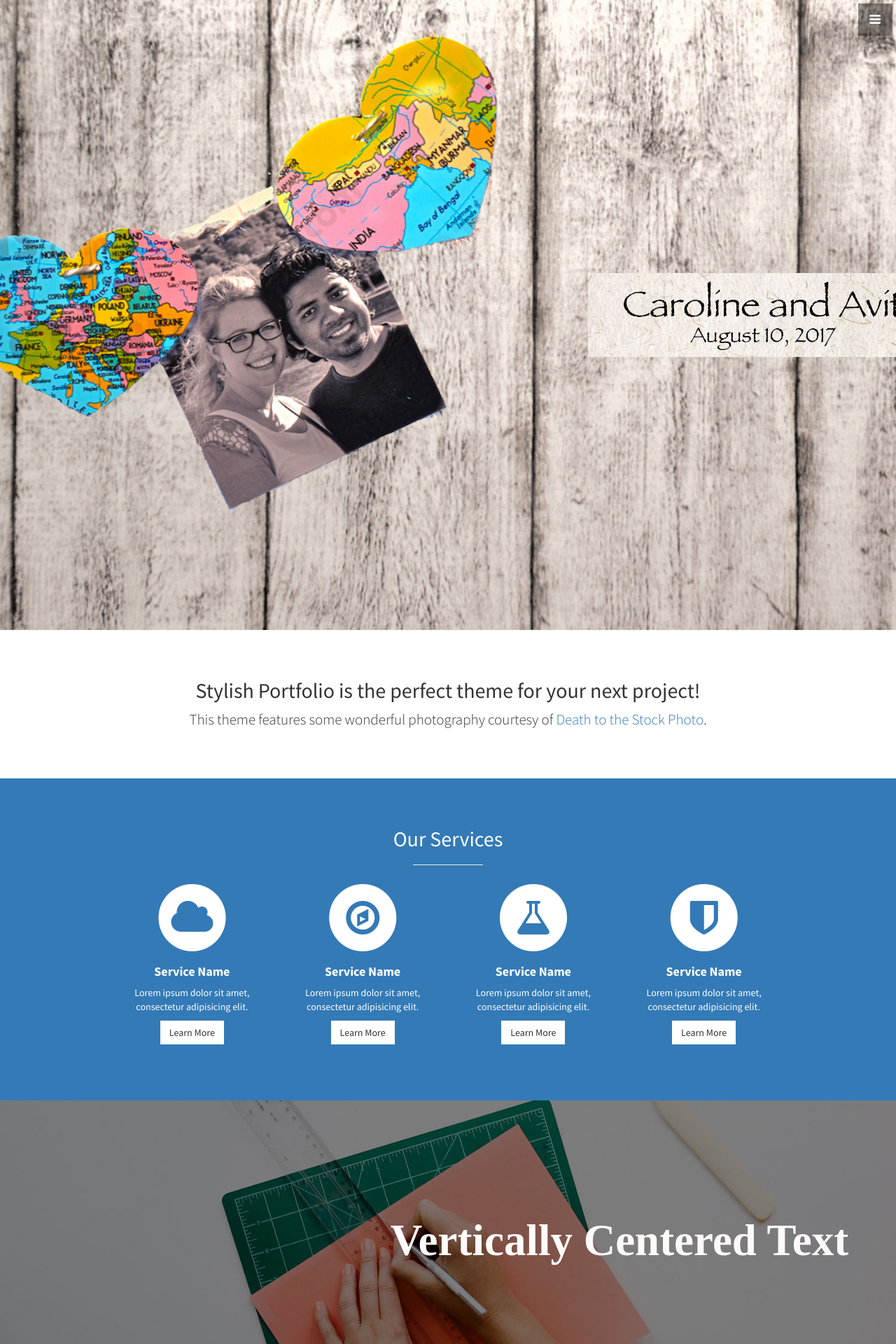
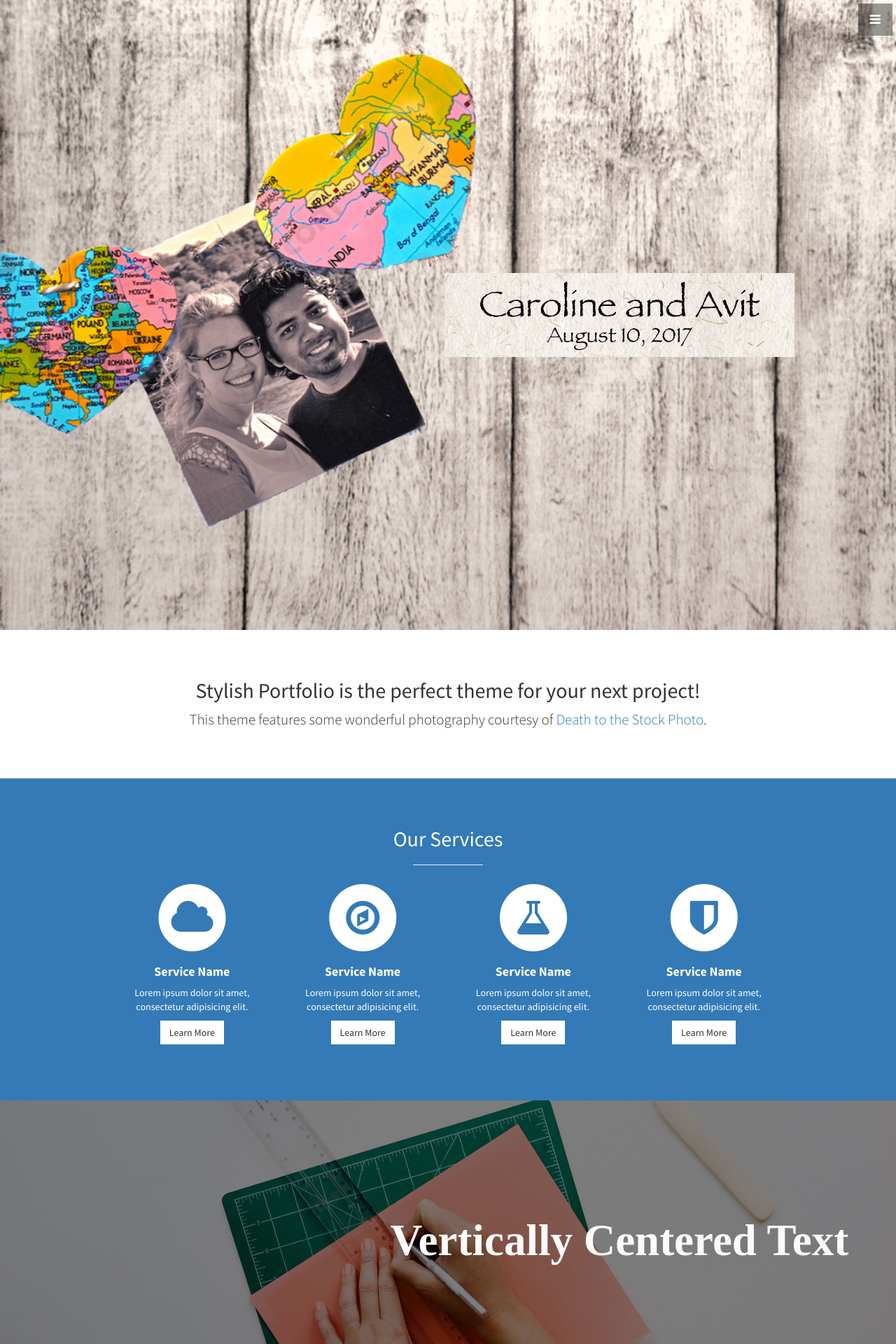
Before and after one commit to MonchiLin/carowedavit.github.io, a Jekyll site: the page built from index.html, in a window 1280 px wide. Shown: the top 1920 px of the page at 70% size. Built offline with Jekyll 4.4.1, drawn with Linux system fonts in a browser that asks for light colours.

Commit message:
front page updated

```diff
--- a/_includes/header.html
+++ b/_includes/header.html
@@ -1,5 +1,5 @@
 <header id="top" class="header">
   <div class="text-vertical-center">
-   <img src="img/qh.jpg" alt="Wedding quotes" style="width:500px; margin-left: 25em;">
+   <img src="img/qh.jpg" alt="Wedding quotes" style="width:500px; margin-left: 0em;">
   </div>
 </header>
```
Also changed, not shown: img/bg.jpg.
